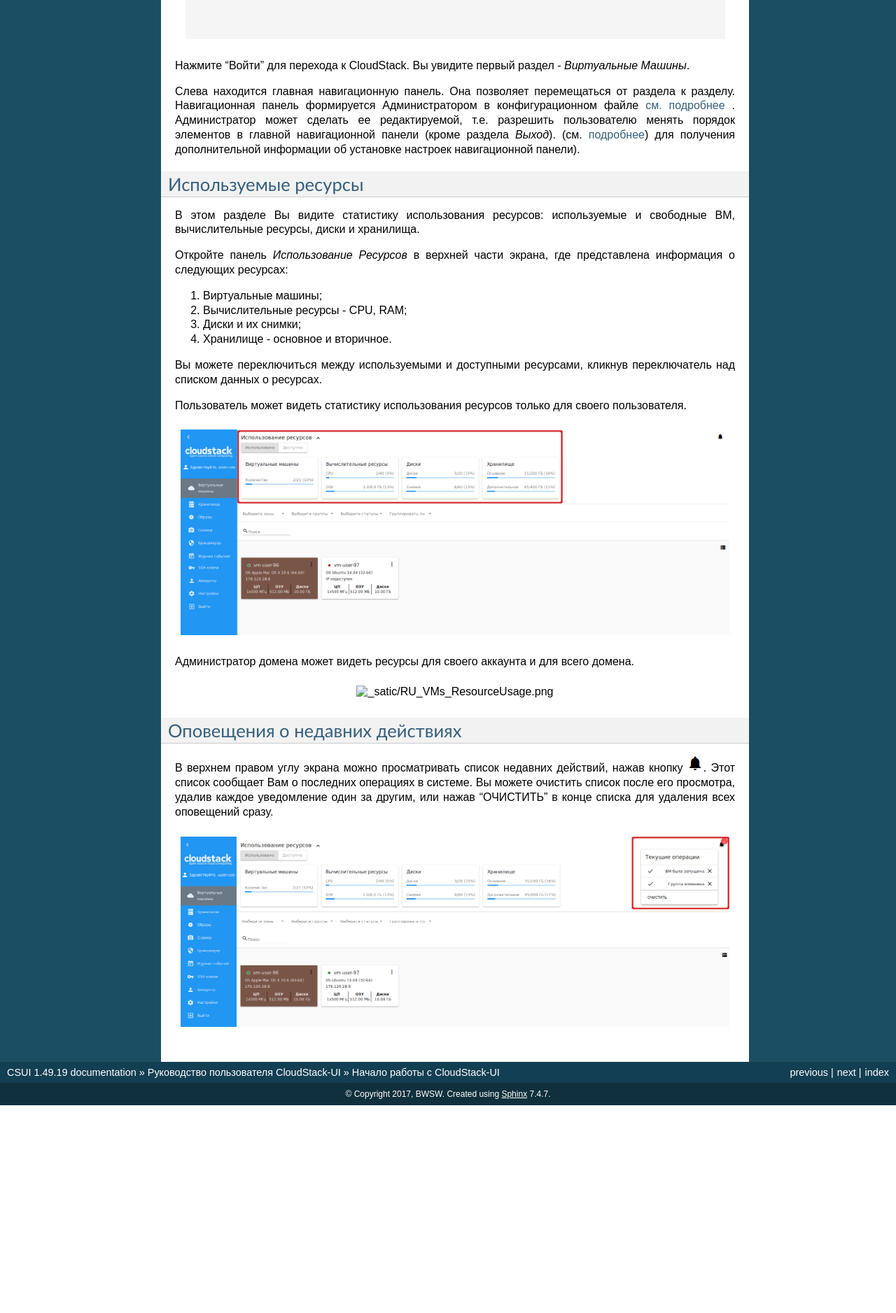
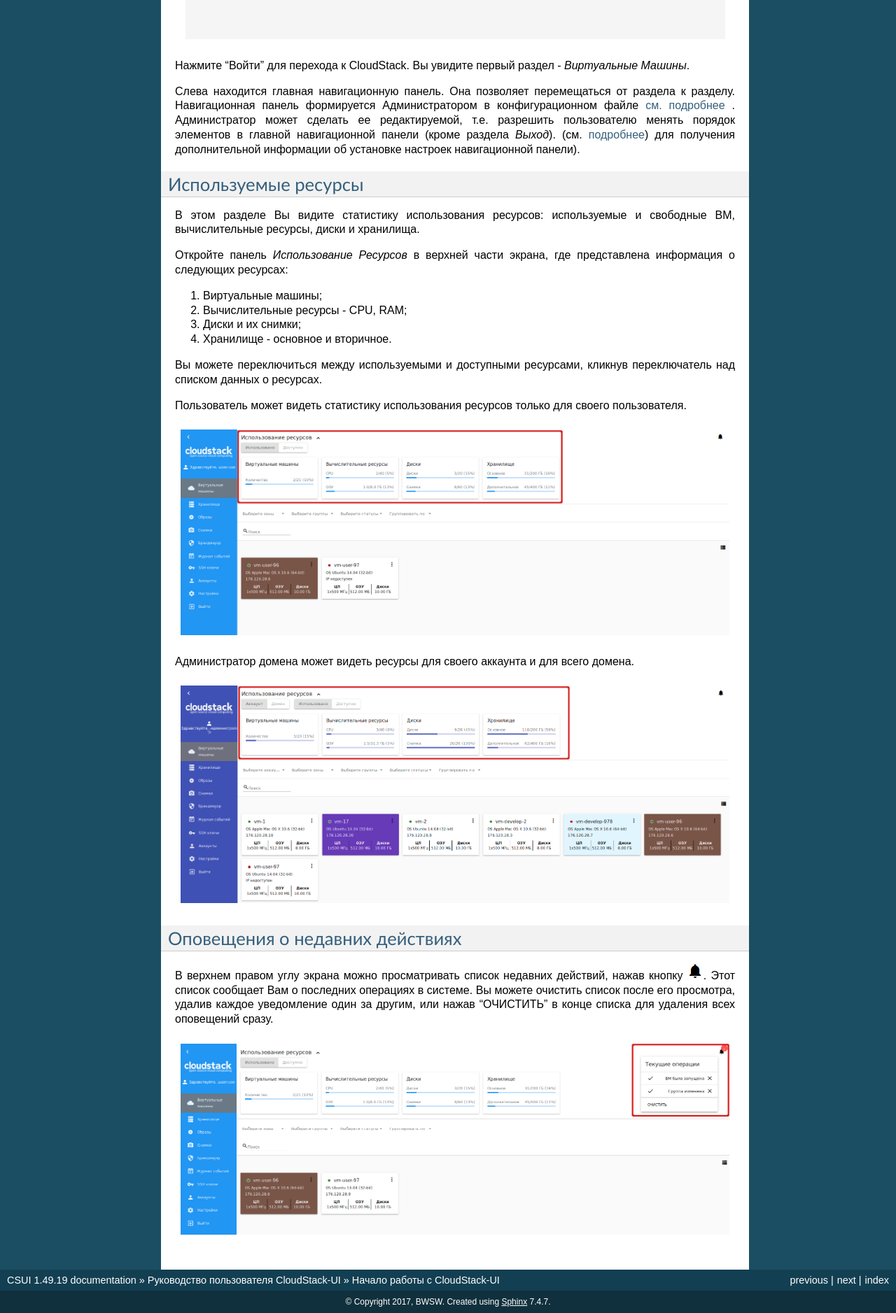
Before and after one commit to MaslovaEV/RU_CloudStack-UI, a Sphinx documentation site: the page built from RUdocs/source/CSUI-Login-RU.rst, in a window 1280 px wide. Shown: the part 1439-3316 px from the top of the page at 70% size. Built offline with Sphinx 7.4.7, drawn with Linux system fonts in a browser that asks for light colours; before the commit the page ends 3019 px from its top, so only the background shows below that.

Commit message:
Update CSUI-Login-RU.rst

```diff
--- a/RUdocs/source/CSUI-Login-RU.rst
+++ b/RUdocs/source/CSUI-Login-RU.rst
@@ -52,7 +52,7 @@
 
 Администратор домена может видеть ресурсы для своего аккаунта и для всего домена.
 
-.. figure:: _satic/RU_VMs_ResourceUsage.png
+.. figure:: _static/RU_VMs_ResourceUsage.png
 
 Оповещения о недавних действиях
 -------------------------------------------------
```
